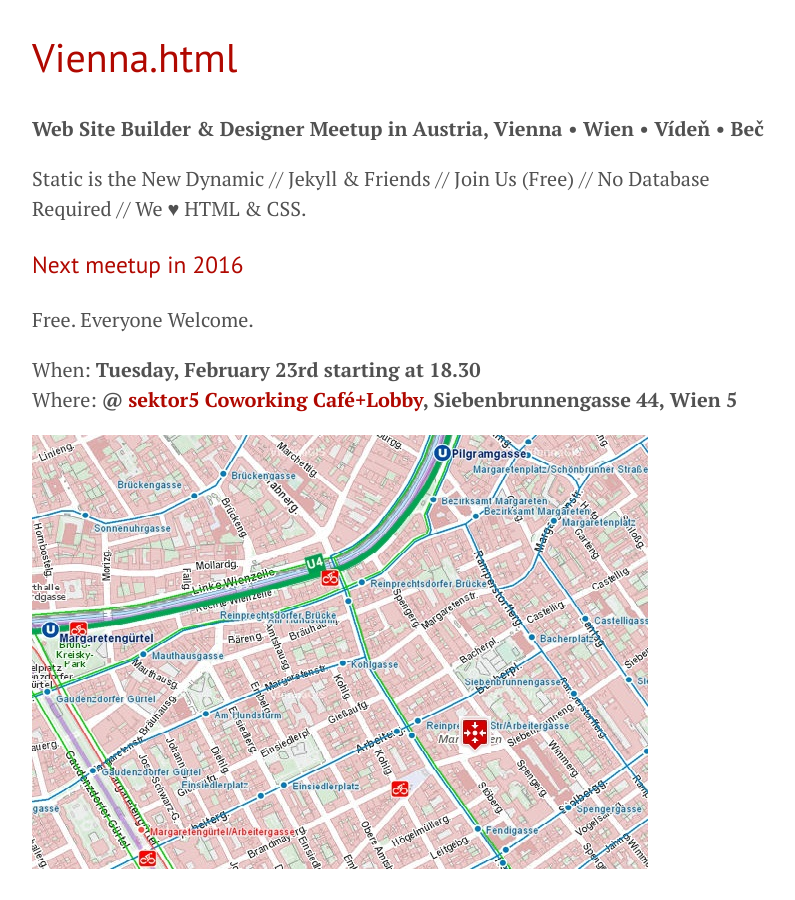
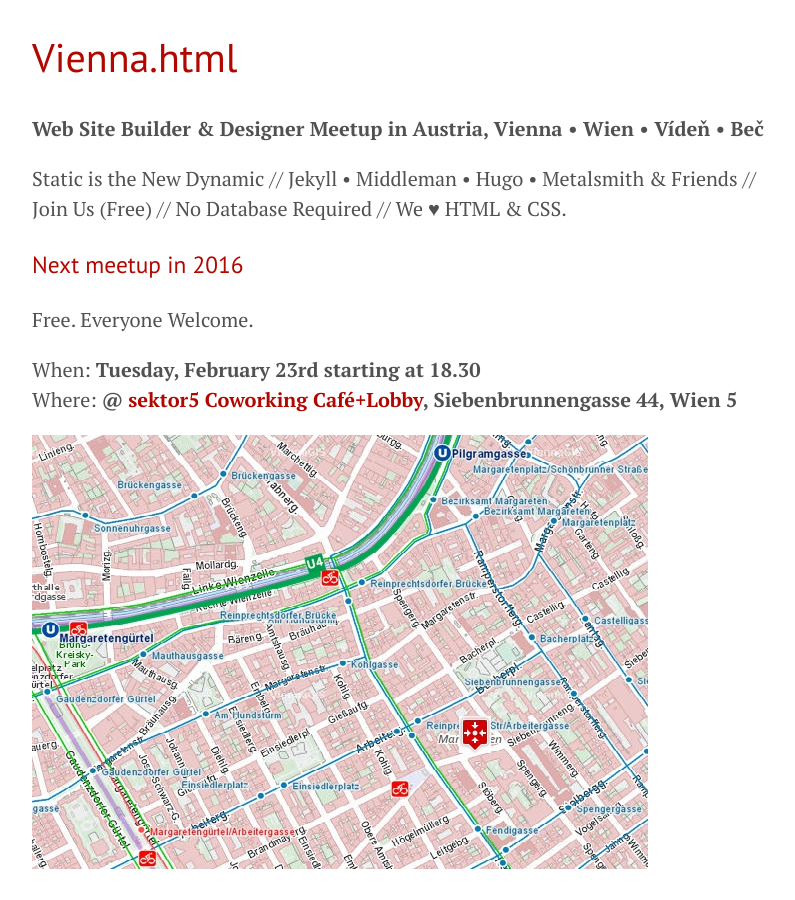
Before and after one commit to goodbyeaustria/archive, a Jekyll site: the page built from index.md, in a window 1280 px wide and 900 px high. Shown: the whole window, without its empty margins (228-1023 px from the left). Built offline with Jekyll 4.4.1, drawn with Linux system fonts in a browser that asks for light colours.

Commit message:
add middleman, hugo, metalsmith etc.

```diff
--- a/index.md
+++ b/index.md
@@ -6,7 +6,7 @@
 
 **Web Site Builder & Designer Meetup in Austria, Vienna • Wien • Vídeň • Beč**
 
-Static is the New Dynamic // Jekyll & Friends // Join Us (Free) // No Database Required // We ♥ HTML & CSS.
+Static is the New Dynamic // Jekyll • Middleman • Hugo • Metalsmith & Friends // Join Us (Free) // No Database Required // We ♥ HTML & CSS.
 
 
 ### Next meetup in 2016
```
